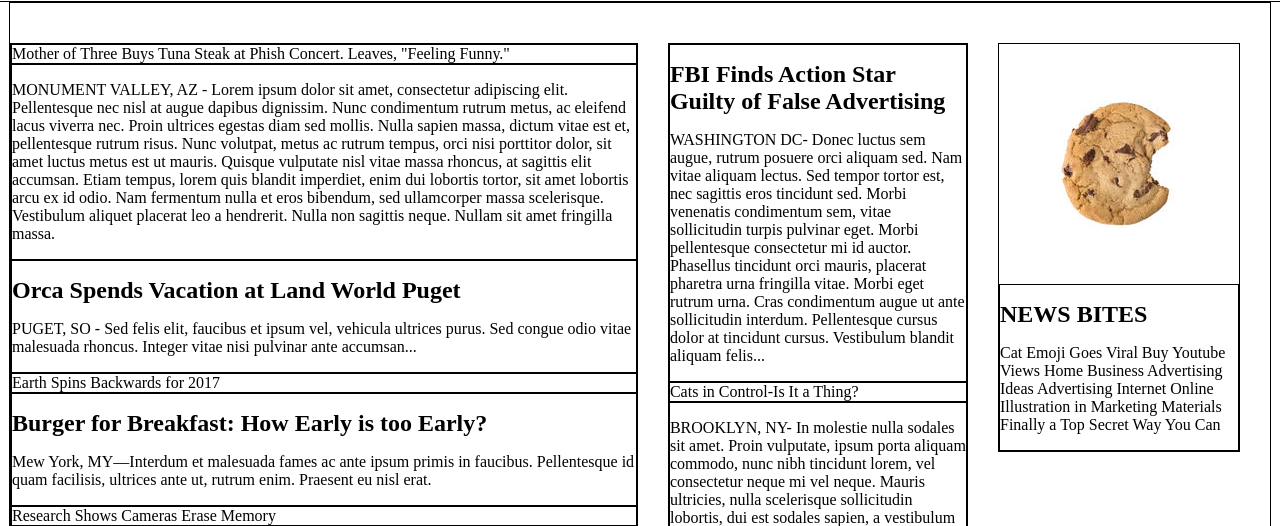
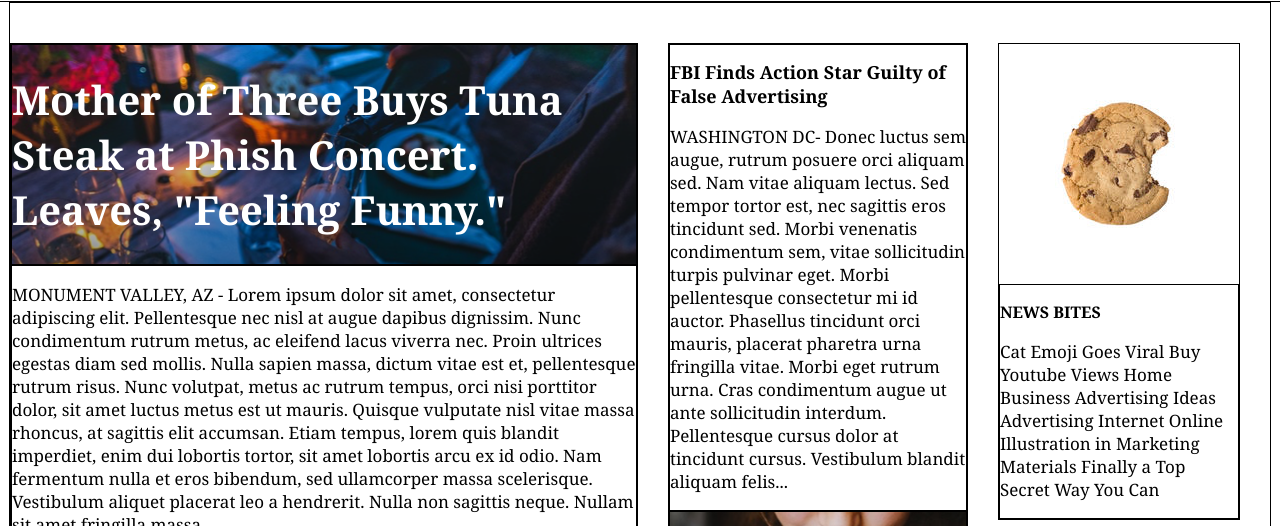
Before and after one commit to UweCode/MyTimes, a plain HTML site: page index.html in a window 1280 px wide. Shown: the part 81-607 px from the top of the page. Drawn offline with Linux system fonts and the light colour scheme.

Commit message:
Save progress with images. Not finished.

```diff
--- a/index.html
+++ b/index.html
@@ -27,10 +27,10 @@
       <!-- Main Section | Column 1 -->
 
       <div class="column large">
-        <div class="">
-          <span>Mother of Three Buys Tuna Steak at Phish Concert. Leaves, "Feeling Funny."</span>
+        <div id="mainStory" class="image">
+          <h1 id="mainHeader">Mother of Three Buys Tuna Steak at Phish Concert. Leaves, "Feeling Funny."</h1>
         </div>
-        <div class="">
+        <div class="story">
           <p>MONUMENT VALLEY, AZ - Lorem ipsum dolor sit amet, consectetur adipiscing elit. Pellentesque nec nisl at augue
             dapibus dignissim. Nunc condimentum rutrum metus, ac eleifend lacus viverra nec. Proin ultrices egestas diam
             sed mollis. Nulla sapien massa, dictum vitae est et, pellentesque rutrum risus. Nunc volutpat, metus ac rutrum
@@ -40,40 +40,40 @@
             Vestibulum aliquet placerat leo a hendrerit. Nulla non sagittis neque. Nullam sit amet fringilla massa.
           </p>
         </div>
-        <div class="">
-            <h1>Orca Spends Vacation at Land World Puget</h1>
+        <div>
+          <h2>Orca Spends Vacation at Land World Puget</h2>
           <p>PUGET, SO - Sed felis elit, faucibus et ipsum vel, vehicula ultrices purus. Sed congue odio vitae malesuada
             rhoncus. Integer vitae nisi pulvinar ante accumsan...
           </p>
         </div>
-        <div class="">
-          <span>Earth Spins Backwards for 2017</span>
+        <div id="story2" class="image">
+          <h1>Earth Spins Backwards for 2017</h1>
         </div>
-        <div class="">
-          <h1>Burger for Breakfast: How Early is too Early?</h1>
+        <div class="story">
+          <h2>Burger for Breakfast: How Early is too Early?</h2>
           <p>Mew York, MY—Interdum et malesuada fames ac ante ipsum primis in faucibus. Pellentesque id quam facilisis,
             ultrices ante ut, rutrum enim. Praesent eu nisl erat.</p>
         </div>
-        <div class="">
-          <span>Research Shows Cameras Erase Memory</span>
+        <div id="story3" class="image">
+          <h1>Research Shows Cameras Erase Memory</h1>
         </div>
       </div>
 
       <!-- Main Section | Column 2 -->
 
       <div class="column medium">
-        <div class="">
-          <h1>FBI Finds Action Star Guilty of False Advertising</h1>
+        <div class="story">
+          <h2>FBI Finds Action Star Guilty of False Advertising</h2>
           <p>WASHINGTON DC- Donec luctus sem augue, rutrum posuere orci aliquam sed. Nam vitae aliquam lectus. Sed tempor
             tortor est, nec sagittis eros tincidunt sed. Morbi venenatis condimentum sem, vitae sollicitudin turpis
             pulvinar eget. Morbi pellentesque consectetur mi id auctor. Phasellus tincidunt orci mauris, placerat pharetra
             urna fringilla vitae. Morbi eget rutrum urna. Cras condimentum augue ut ante sollicitudin interdum.
             Pellentesque cursus dolor at tincidunt cursus. Vestibulum blandit aliquam felis...</p>
         </div>
-        <div class="">
-          <span>Cats in Control-Is It a Thing?</span>
+        <div id="story1" class="image">
+          <h1>Cats in Control-Is It a Thing?</h1>
         </div>
-        <div class="">
+        <div class="story">
           <p>BROOKLYN, NY- In molestie nulla sodales sit amet. Proin vulputate, ipsum porta aliquam commodo, nunc nibh
             tincidunt lorem, vel consectetur neque mi vel neque. Mauris ultricies, nulla scelerisque sollicitudin lobortis,
             dui est sodales sapien, a vestibulum velit diam eget felis. Vivamus dignissim lacinia dolor, quis commodo
@@ -85,8 +85,8 @@
 
       <div class="column small">
         <img src="resources/images/img-news-bite.png" alt="News Bites">
-        <div class="">
-          <h1>NEWS BITES</h1>
+        <div class="story">
+          <h3>NEWS BITES</h3>
           <p>Cat Emoji Goes Viral Buy Youtube Views Home Business Advertising Ideas Advertising Internet Online
             Illustration in Marketing Materials Finally a Top Secret Way You Can</p>
         </div>
--- a/resources/css/styles.css
+++ b/resources/css/styles.css
@@ -25,15 +25,36 @@ header a {
 }
 
 h1 {
-  font-size: 24px;
+  font-family: Georgia;
+  font-weight: bold;
+  font-size: 30px;
+  color: white;
+}
+
+#mainHeader {
+  font-size: 40px;
+  justify-content: flex-start;
+  align-items: flex-start;
 }
 
 h2 {
+  font-family: Georgia;
   font-size: 18px;
+}
+
+h3 {
+  font-family: Georgia;
+  font-size: 16px;
 }
 
 div {
   border: 1px solid black;  <!-- TESTING ONLY !!! -->
+}
+
+p {
+  font-family: Georgia;
+  font-size: 17px;
+  color: black;
 }
 
 .logo {
@@ -76,3 +97,29 @@ div {
 .column.small {
   width: 240px;
 }
+
+.story {
+
+}
+
+.image {
+  display: flex;
+  justify-content: center;
+  align-items: flex-start;
+}
+
+#mainStory {
+  background-image: url(../images/img-story-main.png);
+}
+
+#story1 {
+  background-image: url(../images/img-story-1.png);
+}
+
+#story2 {
+  background-image: url(../images/img-story-2.png);
+}
+
+#story3 {
+  background-image: url(../images/img-story-3.png);
+}
```
